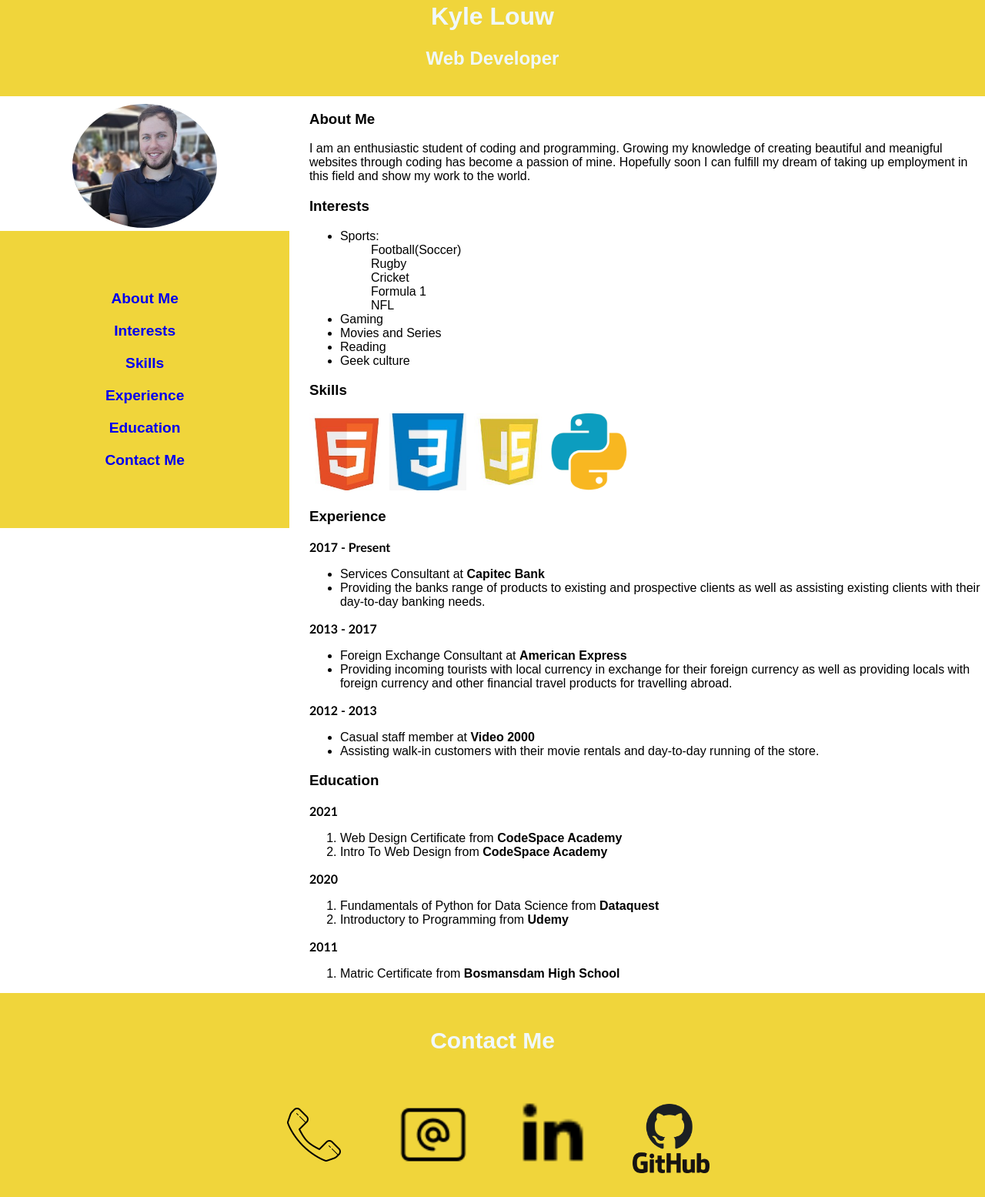
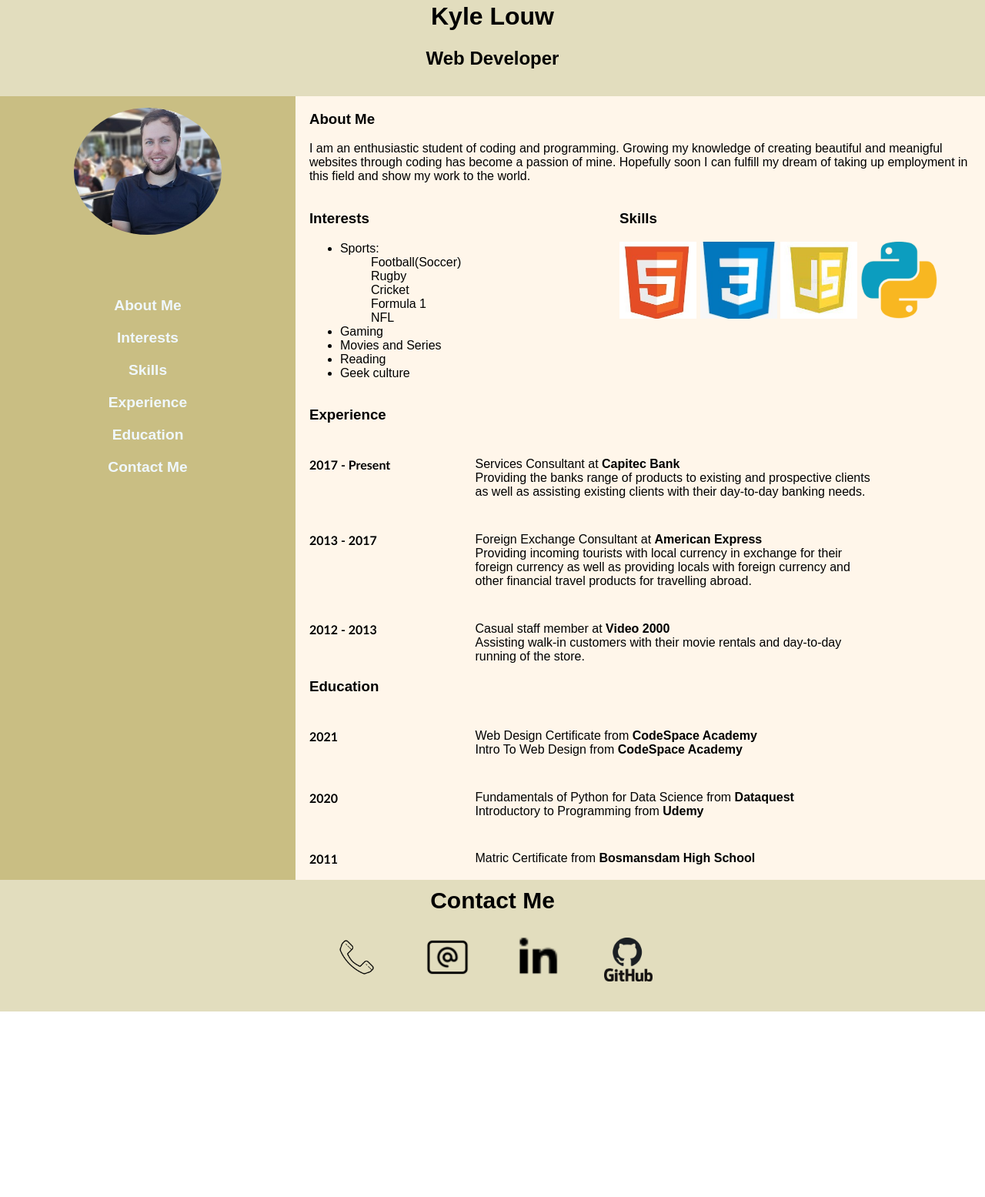
Before and after one commit to KCLouw/resume2022, a plain HTML site: page index.html in a window 1280 px wide. Shown: the part 33-1588 px from the top of the page at 77% size. After the commit the page ends 1347 px from the top, so only its background shows below. Drawn offline with Linux system fonts and the light colour scheme.

Commit message:
added flexbox
used flex for some of the layout on the webpage

```diff
--- a/index.html
+++ b/index.html
@@ -33,17 +33,19 @@
         </aside>
         <article>
 
-            <div>
+            <div class="main-content">
                 <h3 id="about-me">About Me</h3>
                 <p>I am an enthusiastic student of coding and programming.
                     Growing my knowledge of creating beautiful and meanigful websites through coding has become a
                     passion of
                     mine.
-                    Hopefully soon I can fulfill my dream of taking up employment in this field and show my work to the
+                    Hopefully soon I can fulfill my dream of taking up employment in this field and show my work to
+                    the
                     world.
                 </p>
             </div>
-            <div>
+            <div class="interests_and_skills">
+                <div class="interests">
                     <h3 id="interests">Interests</h3>
                     <ul>
                         <li>Sports:
@@ -61,52 +63,65 @@
                         <li>Geek culture</li>
                     </ul>
                 </div>
-            <div>
+                <div class="skills">
                     <h3 id="skills">Skills</h3>
                     <img src="images/html5 logo.jpg" alt="HTML5 Logo" width="100px" height="100px">
                     <img src="images/CSS Logo.jpg" alt="CSS Logo" width="100px" height="100px">
                     <img src="images/JavaScript Logo.jpg" alt="JavaScript Logo" width="100px" height="100px">
                     <img src="images/python logo.png" alt="Python Logo" width="100px" height="100px">
                 </div>
-            <div>
+            </div>
+            <div class="main-content">
                 <h3 id="experience">Experience</h3>
+                <div class="dateDescription">
                     <b class="timeHeader">2017 - Present</b>
-                <ul>
+                    <ul class="description">
                         <li>Services Consultant at <b>Capitec Bank</b></li>
                         <li>Providing the banks range of products to existing and prospective clients as
                             well as assisting existing clients with their day-to-day banking needs.</li>
                     </ul>
+                </div>
+                <div class="dateDescription">
                     <b class="timeHeader">2013 - 2017</b>
-                <ul>
+                    <ul class="description">
                         <li>Foreign Exchange Consultant at <b>American Express</b></li>
                         <li>Providing incoming tourists with local currency in exchange for their foreign
                             currency as well as providing locals with foreign currency and other
                             financial travel products for travelling abroad.
                         </li>
                     </ul>
+                </div>
+                <div class="dateDescription">
                     <b class="timeHeader">2012 - 2013</b>
-                <ul>
+                    <ul class="description">
                         <li>Casual staff member at <b>Video 2000</b></li>
                         <li>Assisting walk-in customers with their movie rentals and day-to-day running
                             of the store.</li>
                     </ul>
                 </div>
-            <div>
+            </div>
+            <div class="main-content">
                 <h3 id="education">Education</h3>
+                <div class="dateDescription">
                     <b class="timeHeader">2021</b>
-                <ol>
+                    <ol class="description">
                         <li>Web Design Certificate from <b>CodeSpace Academy</b></li>
                         <li>Intro To Web Design from <b>CodeSpace Academy</b></li>
                     </ol>
+                </div>
+                <div class="dateDescription">
                     <b class="timeHeader">2020</b>
-                <ol>
+                    <ol class="description">
                         <li>Fundamentals of Python for Data Science from <b>Dataquest</b></li>
                         <li>Introductory to Programming from <b>Udemy</b></li>
                     </ol>
+                </div>
+                <div class="dateDescription">
                     <b class="timeHeader">2011</b>
-                <ol>
+                    <ol class="description">
                         <li>Matric Certificate from <b>Bosmansdam High School</b></li>
                     </ol>
+                </div>
             </div>
 
         </article>
@@ -114,10 +129,14 @@
     <footer>
         <div>
             <h3 id="contact-me" class="footer-header">Contact Me</h3>
-            <a href="tel:+27829741127"><img src="images/icons8-phone-100.png" alt="Mobile Contact" class="contact-images"></a>
-            <a href="mailto:klouw07@gmail.com"><img src="images/icons8-email-64.png" alt="Email Contact" class="contact-images"></a>
-            <a href="https://linkedin.com/in/kyle-louw-562737134" target="_blank"><img src="images/icons8-linkedin-2-30.png" alt="LinkedIn Logo" class="contact-images"></a>
-            <a href="https://github.com/KCLouw" target="_blank"><img src="images/Daco_4644573.png" alt="GitHub Logo" class="contact-images"></a>
+            <a href="tel:+27829741127"><img src="images/icons8-phone-100.png" alt="Mobile Contact"
+                    class="contact-images"></a>
+            <a href="mailto:klouw07@gmail.com"><img src="images/icons8-email-64.png" alt="Email Contact"
+                    class="contact-images"></a>
+            <a href="https://linkedin.com/in/kyle-louw-562737134" target="_blank"><img
+                    src="images/icons8-linkedin-2-30.png" alt="LinkedIn Logo" class="contact-images"></a>
+            <a href="https://github.com/KCLouw" target="_blank"><img src="images/Daco_4644573.png" alt="GitHub Logo"
+                    class="contact-images"></a>
         </div>
     </footer>
 
--- a/static/css/stylesheet.css
+++ b/static/css/stylesheet.css
@@ -1,3 +1,6 @@
+* {
+    scroll-behavior: smooth;
+}
 body {
     font-family: Arial, Helvetica, sans-serif;
     margin: 0;
@@ -9,52 +12,52 @@ main {
 }
 
 aside {
-    margin-top: 10px;
     float: left;
     width: 30%;
     color: aliceblue;
-
+    background-color: rgb(201, 190, 131);
 }
 
 article {
     width: 70%;
     float: right;
-    margin-left: 2%;
+    background-color: rgb(255, 246, 234);
 }
 
 header {
     text-align: center;
-    background-color: rgb(240, 213, 59);
+    background-color: rgb(226, 221, 190);
     padding: 15px;
     color: aliceblue;
+    color: black;
 }
 
 footer {
     display: block;
     clear: both;
-    background-color: rgb(240, 213, 59);
+    background-color: rgb(226, 221, 190);
     text-align: center;
-    color: aliceblue;
-    padding: 15px;
+    color:black;
+    padding: 10px;
 }
 
-.timeHeader{
-   font-family:'Trebuchet MS', 'Lucida Sans Unicode', 'Lucida Grande', 'Lucida Sans', Arial, sans-serif;
-}
+
 
 nav {
-    background-color: rgb(240, 213, 59);
+
     padding: 10%;
 }
 
 .prof-pic {
     width: 50%;
     border-radius: 50%;
+    margin-top: 15px;
     margin-left: 25%;
 }
 
 a {
     text-decoration: none;
+    color: aliceblue;
 }
 
 a:hover {
@@ -81,10 +84,49 @@ a:hover {
 }
 
 .contact-images {
-    width: 8%;
+    width: 5%;
     padding: 2%;
 }
 
 .footer-header {
     font-size: 30px;
+    margin: 0;
 }
+
+.interests_and_skills {
+    display: flex;
+}
+
+.interests {
+    justify-content: flex-start;
+    width: 45%;
+    margin-left: 2%;
+}
+
+.skills {
+    justify-content:flex-end;
+    width: 50%;
+}
+
+.main-content {
+    margin-left: 2%;
+}
+
+.dateDescription {
+    display: flex;
+    margin-top: 5%;
+    margin-bottom: 2%;
+}
+
+.timeHeader {
+    font-family: 'Trebuchet MS', 'Lucida Sans Unicode', 'Lucida Grande', 'Lucida Sans', Arial, sans-serif;
+    justify-content: flex-start;
+    width: 20%
+}
+
+.description {
+    justify-content: flex-end;
+    width: 60%;
+    margin: 0;
+    list-style-type: none;
+}
```
Lines whose indentation alone changed are shown as unchanged.
